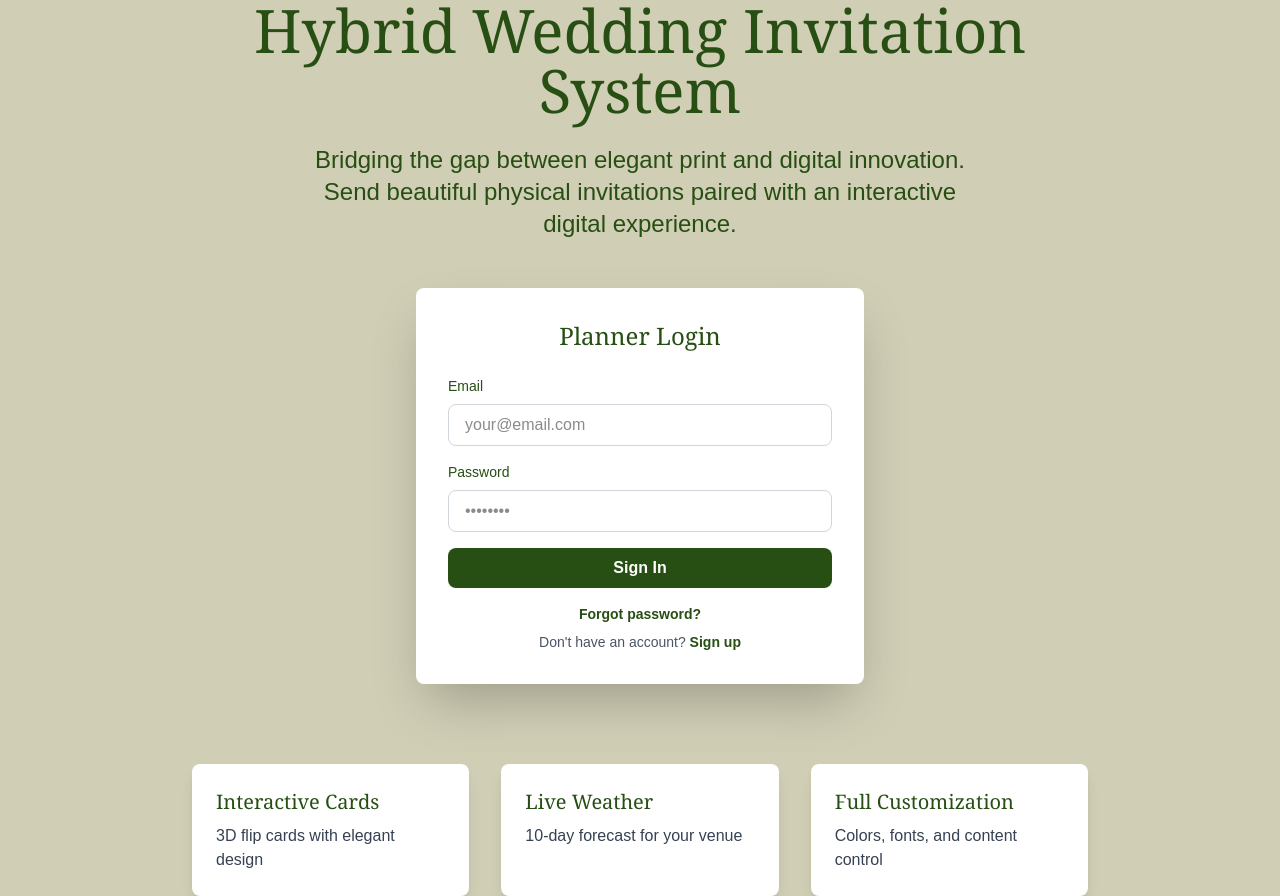
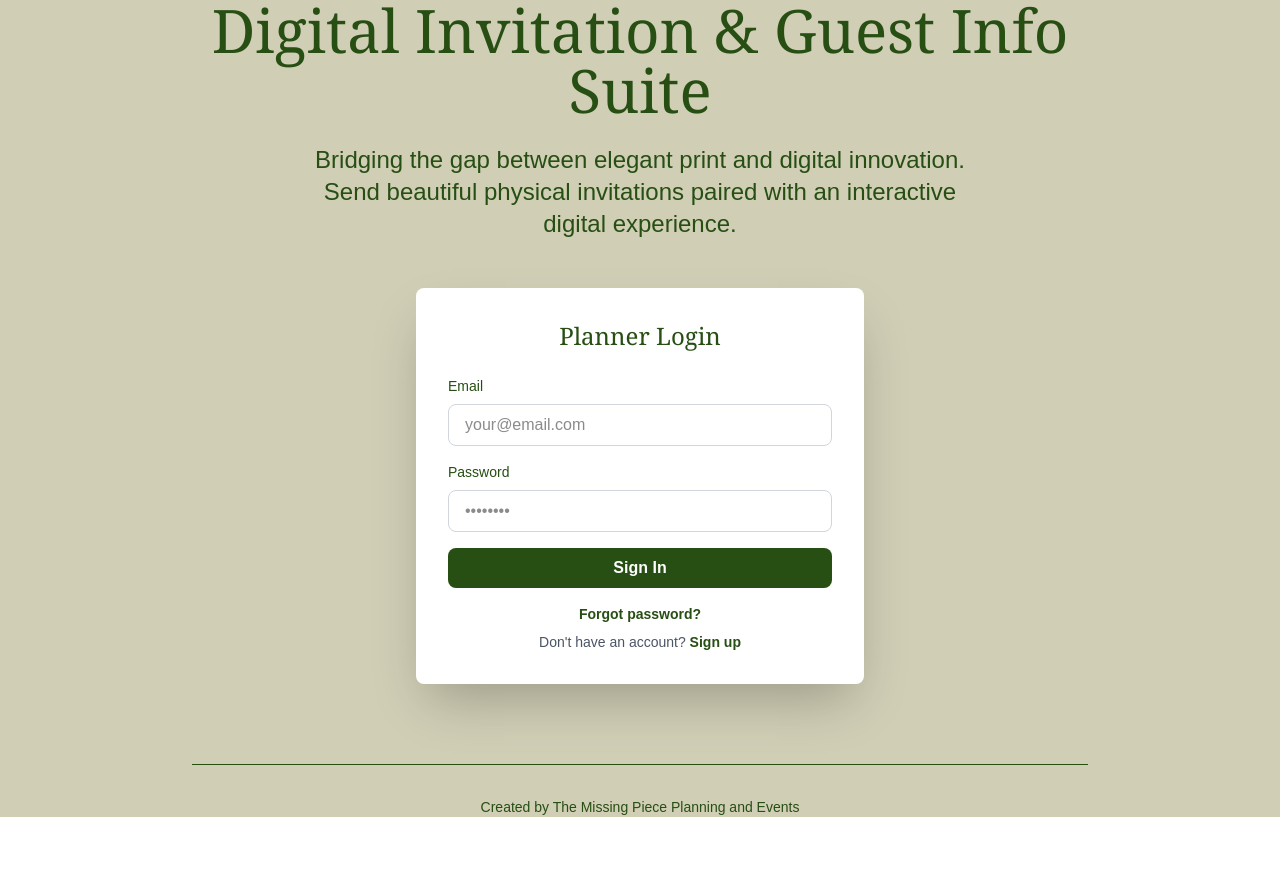
Before and after one commit to tori-ops/hybrid-stationary, a Next.js app: page / in a window 1280 px wide. After the commit the page ends 817 px from the top, so only its background shows below. Built offline with nearby package versions, Linux system fonts and the light colour scheme; no server answers.

Commit message:
Update login page title, remove features section, add footer

```diff
--- a/src/app/page.tsx
+++ b/src/app/page.tsx
@@ -42,7 +42,7 @@ export default function Home() {
           {/* Title */}
           <div className="text-center mb-12">
             <h1 className="text-5xl md:text-6xl font-serif mb-6" style={{ color: '#274E13' }}>
-              Hybrid Wedding Invitation System
+              Digital Invitation & Guest Info Suite
             </h1>
             <p className="text-xl md:text-2xl max-w-2xl mx-auto" style={{ color: '#274E13' }}>
               Bridging the gap between elegant print and digital innovation. Send beautiful physical invitations paired with an interactive digital experience.
@@ -117,26 +117,11 @@ export default function Home() {
             </div>
           </div>
 
-          {/* Features Section */}
-          <div className="mt-20 grid grid-cols-1 md:grid-cols-3 gap-8">
-            <div className="bg-white rounded-lg p-6 shadow-lg">
-              <h3 className="text-xl font-serif mb-2" style={{ color: '#274E13' }}>
-                Interactive Cards
-              </h3>
-              <p className="text-gray-700">3D flip cards with elegant design</p>
-            </div>
-            <div className="bg-white rounded-lg p-6 shadow-lg">
-              <h3 className="text-xl font-serif mb-2" style={{ color: '#274E13' }}>
-                Live Weather
-              </h3>
-              <p className="text-gray-700">10-day forecast for your venue</p>
-            </div>
-            <div className="bg-white rounded-lg p-6 shadow-lg">
-              <h3 className="text-xl font-serif mb-2" style={{ color: '#274E13' }}>
-                Full Customization
-              </h3>
-              <p className="text-gray-700">Colors, fonts, and content control</p>
-            </div>
+          {/* Footer */}
+          <div className="mt-20 text-center border-t pt-8" style={{ borderColor: '#274E13', color: '#274E13' }}>
+            <p className="text-sm">
+              Created by The Missing Piece Planning and Events
+            </p>
           </div>
         </div>
       </div>
```
